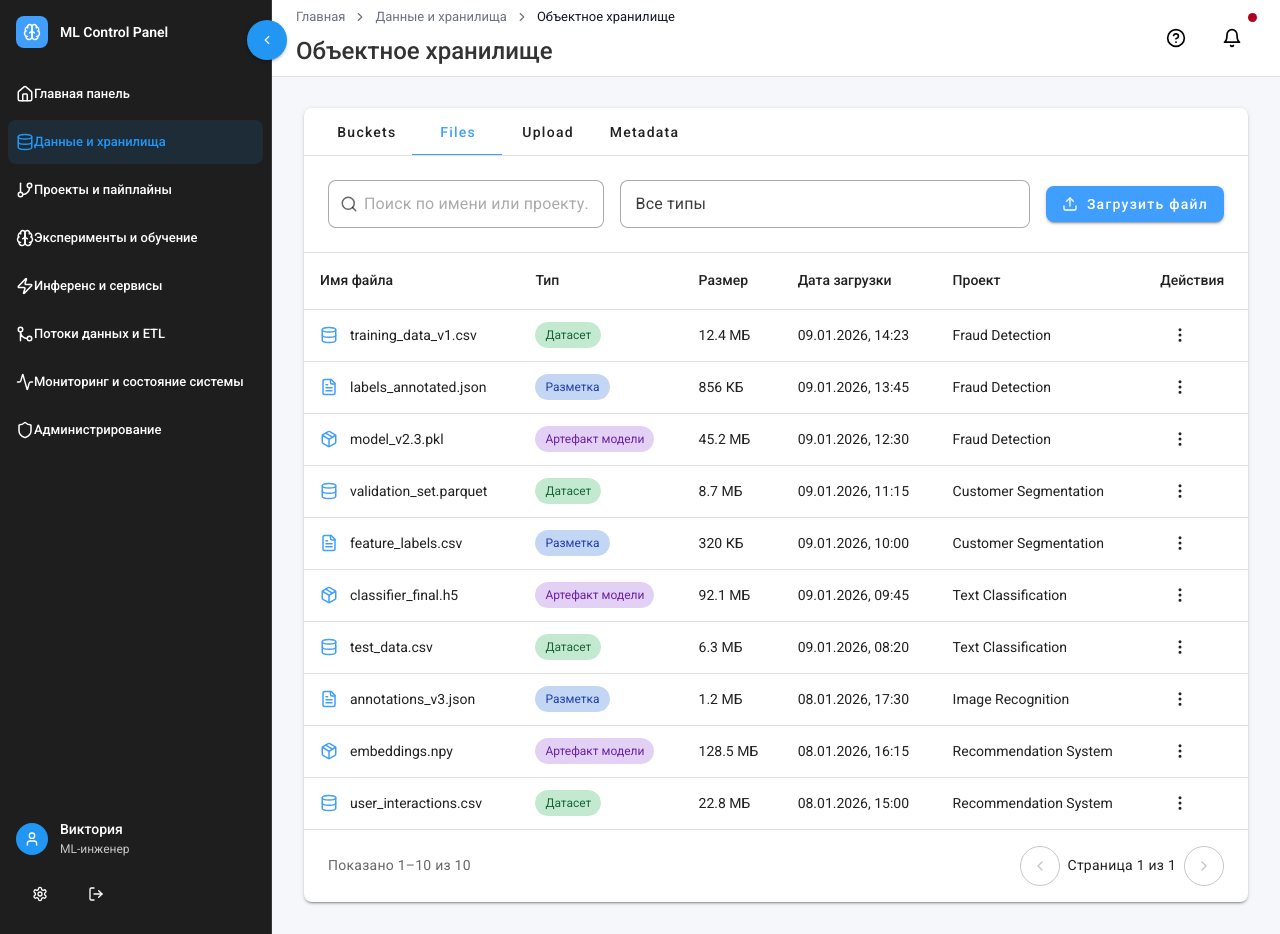
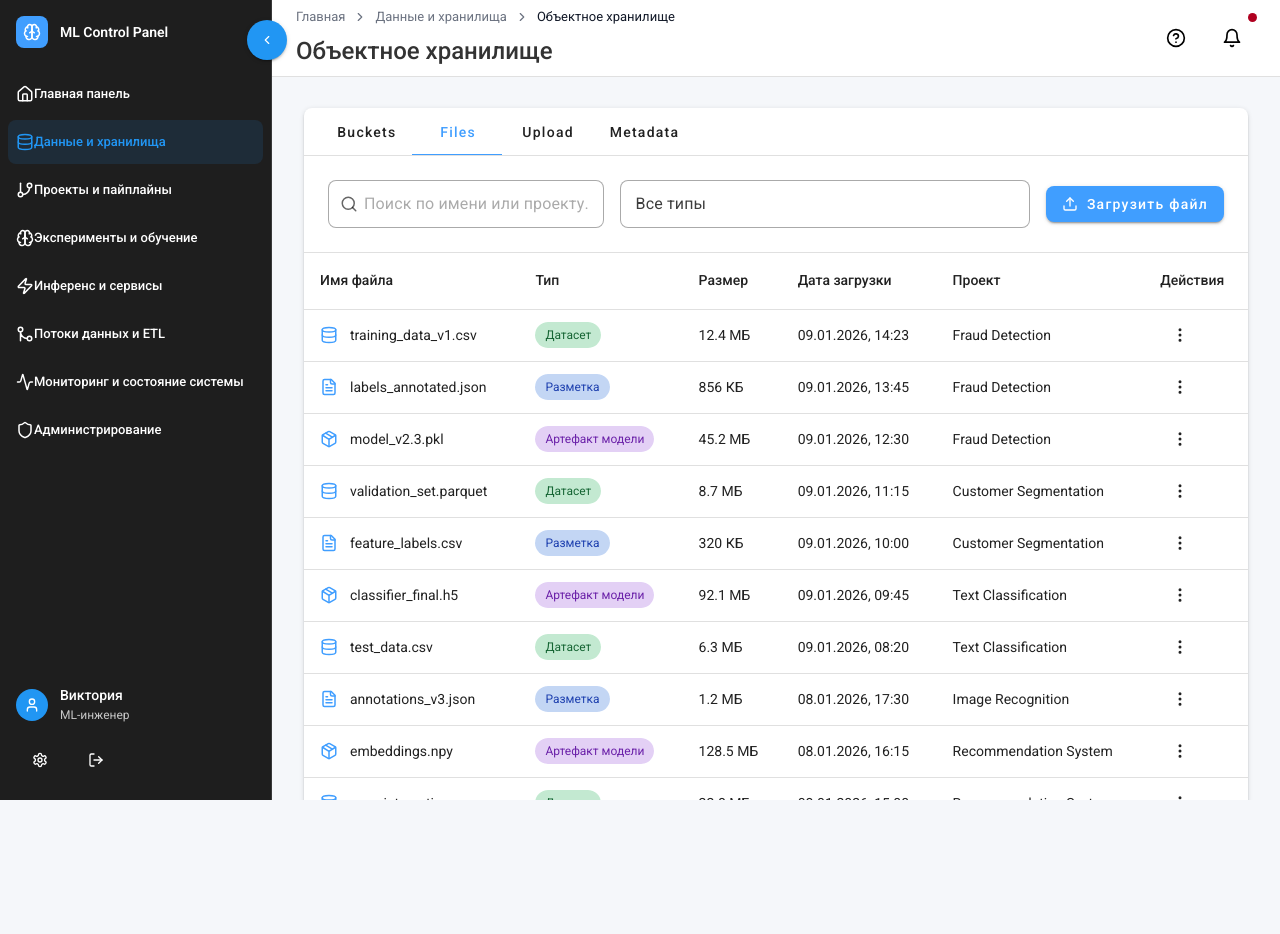
Before and after one commit to ViktoriiaBaban/ml_panel, a Vue app: page / in a window 1280 px wide. After the commit the page ends 800 px from the top, so only its background shows below. Built offline with nearby package versions, Linux system fonts and the light colour scheme.

Commit message:
Limit sidebar to viewport height and isolate main content scrolling

```diff
--- a/src/App.vue
+++ b/src/App.vue
@@ -142,11 +142,14 @@ const headerProps = computed(() => {
 
 <style scoped>
 .app-layout {
-  min-height: 100vh;
+  height: 100vh;
+  overflow: hidden;
 }
 
 .app-main {
   background-color: #f5f7fa;
+  height: 100vh;
+  overflow-y: auto;
 }
 
 .content-container {
--- a/src/components/Sidebar.vue
+++ b/src/components/Sidebar.vue
@@ -102,6 +102,8 @@ const menuItems = [
 <style scoped>
 .sidebar {
   position: relative;
+  height: 100vh !important;
+  max-height: 100vh !important;
 }
 
 .sidebar :deep(.v-navigation-drawer__content) {
```
